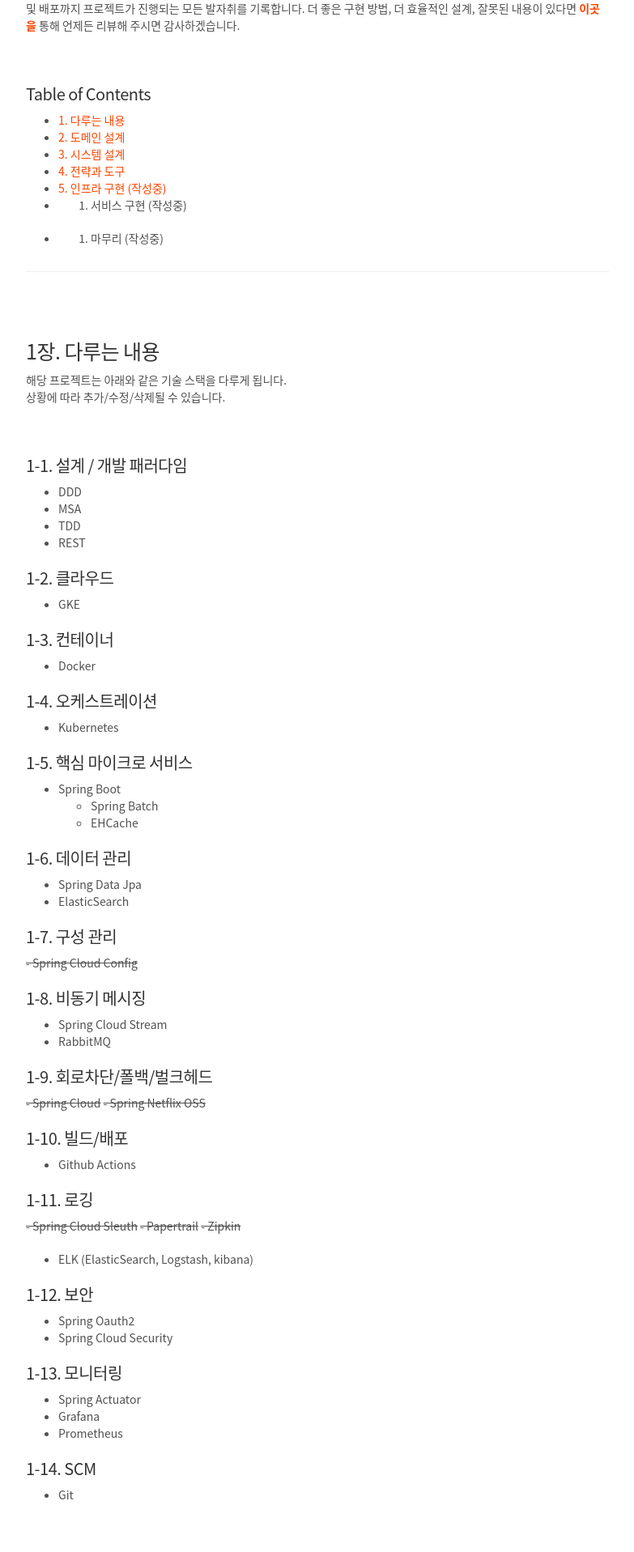
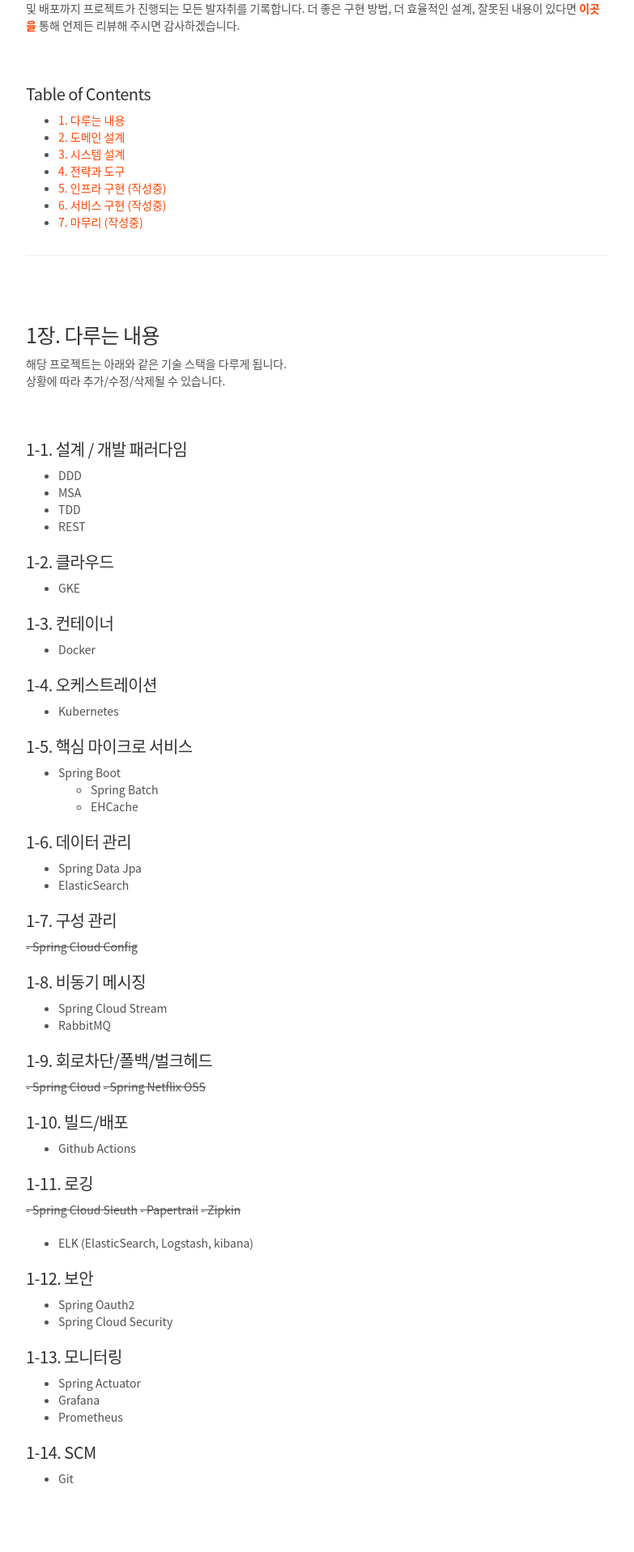
Before and after one commit to cholnh/cholnh.github.io, a Jekyll site: the page built from _posts/Dev/DIY/2021-4-10-배달-서비스-플랫폼-API-서버-가이드-1장.md, in a window 1280 px wide. Shown: the part 371-2288 px from the top of the page at 81% size, without its empty margins (248-1031 px from the left). Built offline with Jekyll 4.4.1, drawn with Linux system fonts in a browser that asks for light colours; comment, search, counter and statistics services are not loaded; some of the changed lines change nothing that is shown.

Commit message:
edit table of contents

```diff
--- a/_posts/Dev/DIY/2021-4-10-배달-서비스-플랫폼-API-서버-가이드-1장.md
+++ b/_posts/Dev/DIY/2021-4-10-배달-서비스-플랫폼-API-서버-가이드-1장.md
@@ -24,8 +24,8 @@
 - [3. 시스템 설계]({{ site.url }}/diy/배달-서비스-플랫폼-API-서버-가이드-3장.html)
 - [4. 전략과 도구]({{ site.url }}/diy/배달-서비스-플랫폼-API-서버-가이드-4장.html)
 - [5. 인프라 구현 (작성중)]({{ site.url }}/diy/배달-서비스-플랫폼-API-서버-가이드-5장.html)
-- 6. 서비스 구현 (작성중)
-- 7. 마무리  (작성중)
+- [6. 서비스 구현 (작성중)]({{ site.url }}/diy/배달-서비스-플랫폼-API-서버-가이드-6장.html)
+- [7. 마무리 (작성중)]({{ site.url }}/diy/배달-서비스-플랫폼-API-서버-가이드-7장.html)
 
 <hr/><br/>
 
```
